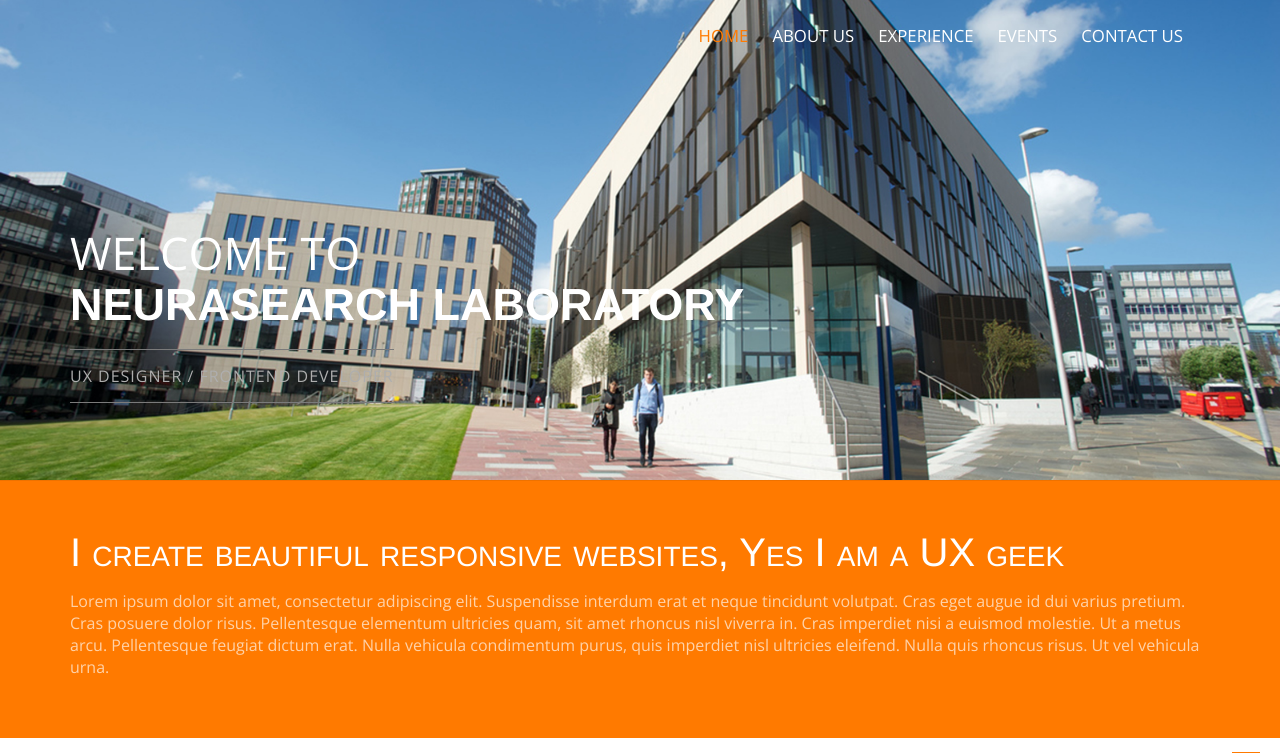
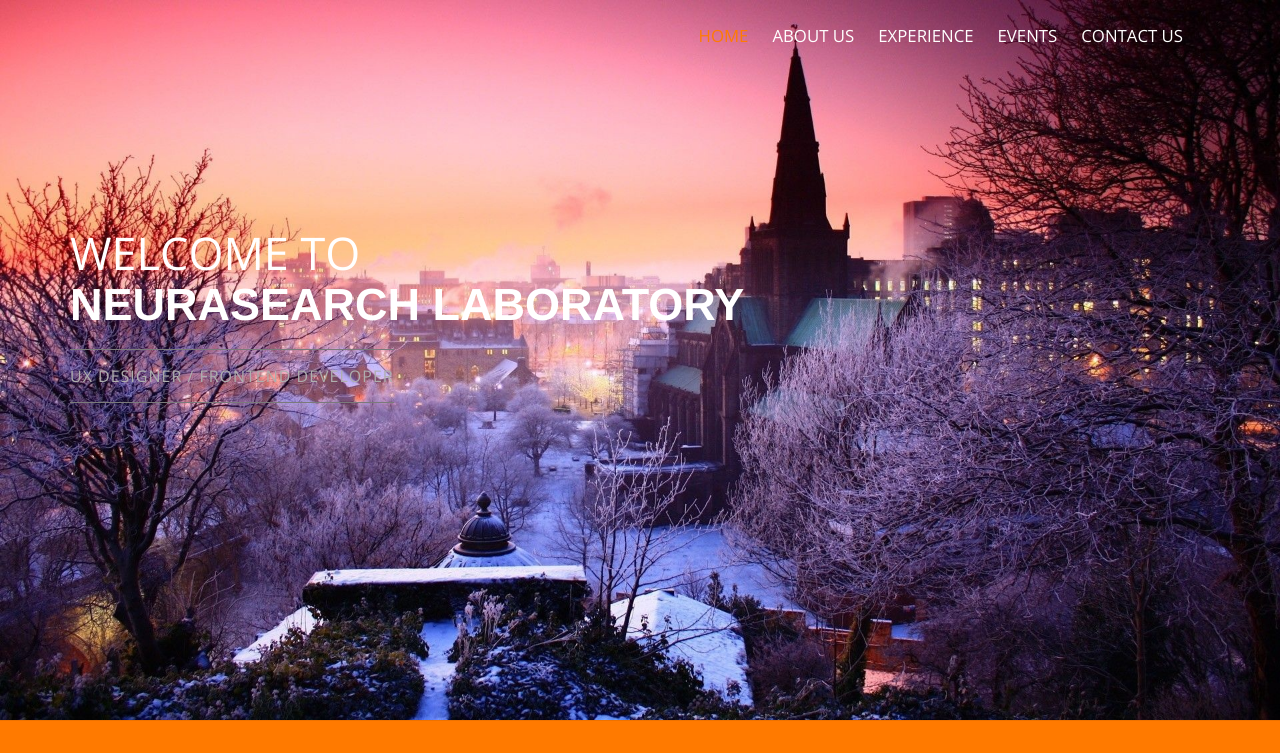
Before and after one commit to QuantumGoats/QuantumGoats.github.io, a plain HTML site: page index.html in a window 1280 px wide. Shown: the top 753 px of the page. Drawn offline with nearby package versions, Linux system fonts and the light colour scheme.

Commit message:
first commit

```diff
--- a/index.html
+++ b/index.html
@@ -55,7 +55,7 @@
 <!--/.header-->
 <div id="#top"></div>
 <section id="home">
-  <div class="banner-container"> <img src="images/TIC_banner_1600x600.jpg" alt="banner" />
+  <div class="banner-container"> <img src="images/1618527-1920x1080-desktop-full-hd-glasgow-scotland-wallpaper.jpg" alt="banner" />
     <div class="container banner-content">
       <div class="heroText">
         <h2><span>Welcome To</span><br>
```
Also changed, not shown: images/1618527-1920x1080-desktop-full-hd-glasgow-scotland-wallpaper.jpg (added).
